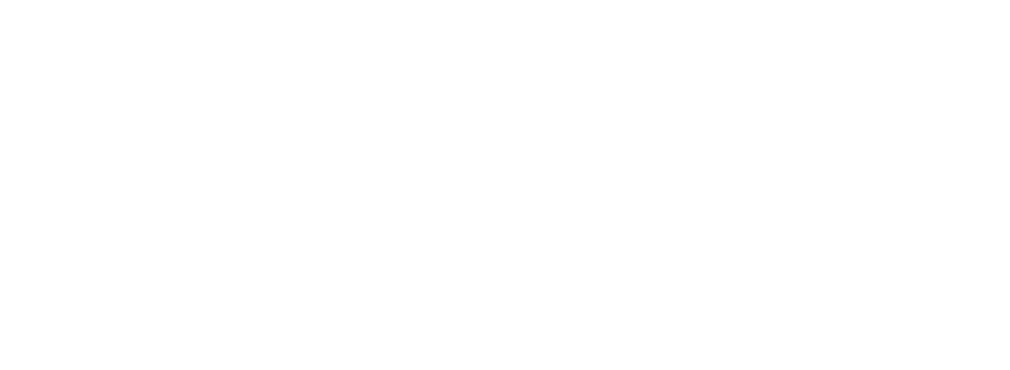
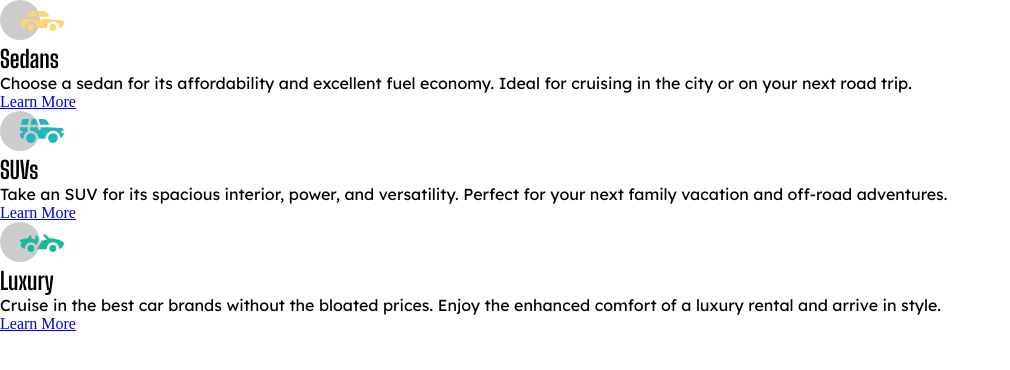
Before and after one commit to ruuen/challenge-three-column-preview-card, a plain HTML site: page site_dir/index.html in a window 1280 px wide. Shown: the whole page, without its empty margins (0-1010 px from the left). Drawn offline with Linux system fonts and the light colour scheme.

Commit message:
Mark up page content

```diff
--- a/site_dir/index.html
+++ b/site_dir/index.html
@@ -18,21 +18,46 @@
     <link rel="stylesheet" href="./main.css" />
   </head>
   <body>
-    <main>
-      <!-- Content to mark up -->
-      <!--
-        Sedans
-        Choose a sedan for its affordability and excellent fuel economy. Ideal for cruising in the city
-        or on your next road trip.
-
-        SUVs
-        Take an SUV for its spacious interior, power, and versatility. Perfect for your next family vacation
-        and off-road adventures.
-
-        Luxury
-        Cruise in the best car brands without the bloated prices. Enjoy the enhanced comfort of a luxury
-        rental and arrive in style.
-        -->
+    <main class="page__container">
+      <article class="card__container sedans-card">
+        <img
+          src="./images/icon-sedans.svg"
+          alt="Illustration of a sedan car"
+          class="card__icon"
+        />
+        <h1 class="card__heading">Sedans</h1>
+        <p class="card__copy">
+          Choose a sedan for its affordability and excellent fuel economy. Ideal
+          for cruising in the city or on your next road trip.
+        </p>
+        <a href="#" class="card__btn">Learn More</a>
+      </article>
+      <article class="card__container suvs-card">
+        <img
+          src="./images/icon-suvs.svg"
+          alt="Illustration of an SUV"
+          class="card__icon"
+        />
+        <h1 class="card__heading">SUVs</h1>
+        <p class="card__copy">
+          Take an SUV for its spacious interior, power, and versatility. Perfect
+          for your next family vacation and off-road adventures.
+        </p>
+        <a href="#" class="card__btn">Learn More</a>
+      </article>
+      <article class="card__container luxury-card">
+        <img
+          src="./images/icon-luxury.svg"
+          alt="Illustration of a luxury convertible car"
+          class="card__icon"
+        />
+        <h1 class="card__heading">Luxury</h1>
+        <p class="card__copy">
+          Cruise in the best car brands without the bloated prices. Enjoy the
+          enhanced comfort of a luxury rental and arrive in style.
+        </p>
+        <a href="#" class="card__btn">Learn More</a>
+      </article>
     </main>
   </body>
 </html>
```
